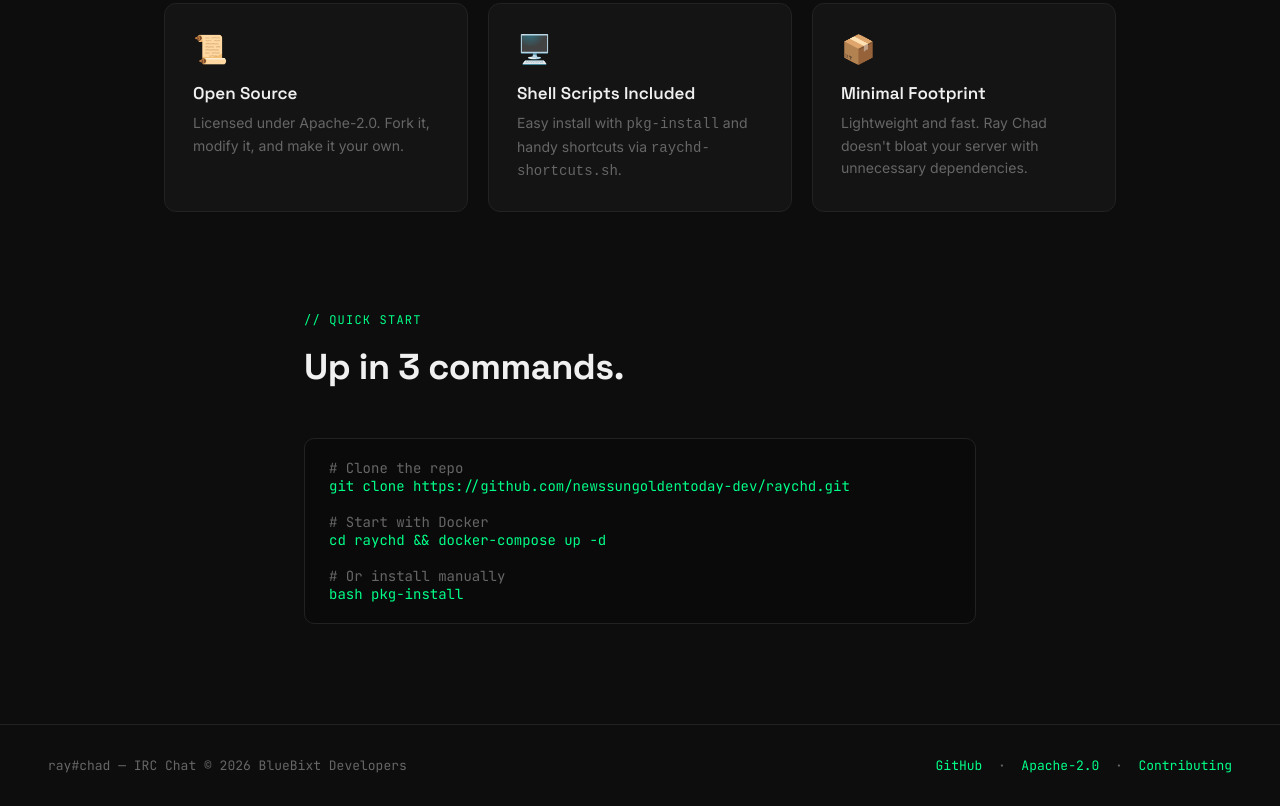
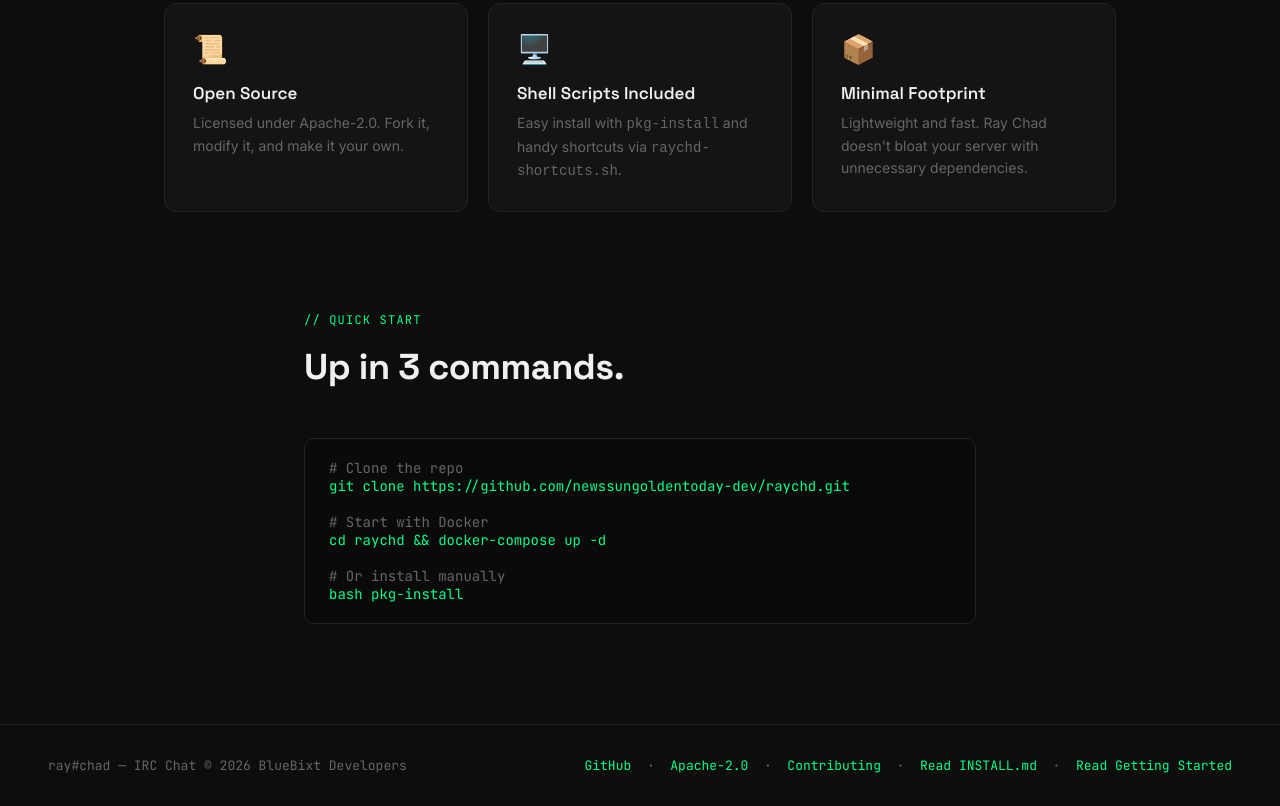
Before and after one commit to newssungoldentoday-dev/raychd, a plain HTML site: page index.html in a window 1280 px wide. Shown: the part 1498-2304 px from the top of the page. Drawn offline with Linux system fonts and the light colour scheme.

Commit message:
Update index.html

```diff
--- a/index.html
+++ b/index.html
@@ -480,6 +480,10 @@
       <a href="https://github.com/newssungoldentoday-dev/raychd/blob/main/LICENSE" target="_blank">Apache-2.0</a>
       &nbsp;·&nbsp;
       <a href="https://github.com/newssungoldentoday-dev/raychd/blob/main/CONTRIBUTING.md" target="_blank">Contributing</a>
+      &nbsp;·&nbsp;
+      <a href="https://github.com/newssungoldentoday-dev/raychd/blob/main/INSTALL.md" target="_blank">Read INSTALL.md</a>
+      &nbsp;·&nbsp;
+      <a href="https://github.com/newssungoldentoday-dev/raychd/blob/main/GETTING_STARTED.md" target="_blank"> Read Getting Started</a>
     </p>
   </footer>
 
```
